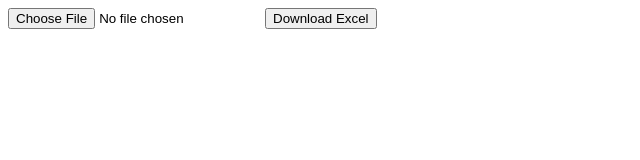
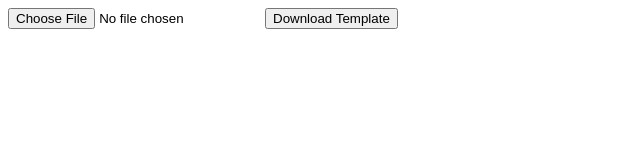
Before and after one commit to Vinh1507/simple-read-excel-js, a plain HTML site: page index.html in a window 1280 px wide. Shown: the full height of the page, 0-640 px from the left. Drawn offline with Linux system fonts and the light colour scheme.

Commit message:
Update index.html

```diff
--- a/index.html
+++ b/index.html
@@ -3,11 +3,11 @@
 <head>
     <meta charset="UTF-8">
     <meta name="viewport" content="width=device-width, initial-scale=1.0">
-    <title>Read Excel File</title>
+    <title>Read Excel Tool</title>
 </head>
 <body>
     <input type="file" id="fileInput" />
-    <button id="downloadButton">Download Excel</button>
+    <button id="downloadButton">Download Template</button>
     <pre id="result"></pre>
 
     <script src="https://cdnjs.cloudflare.com/ajax/libs/xlsx/0.17.0/xlsx.full.min.js"></script>
```
